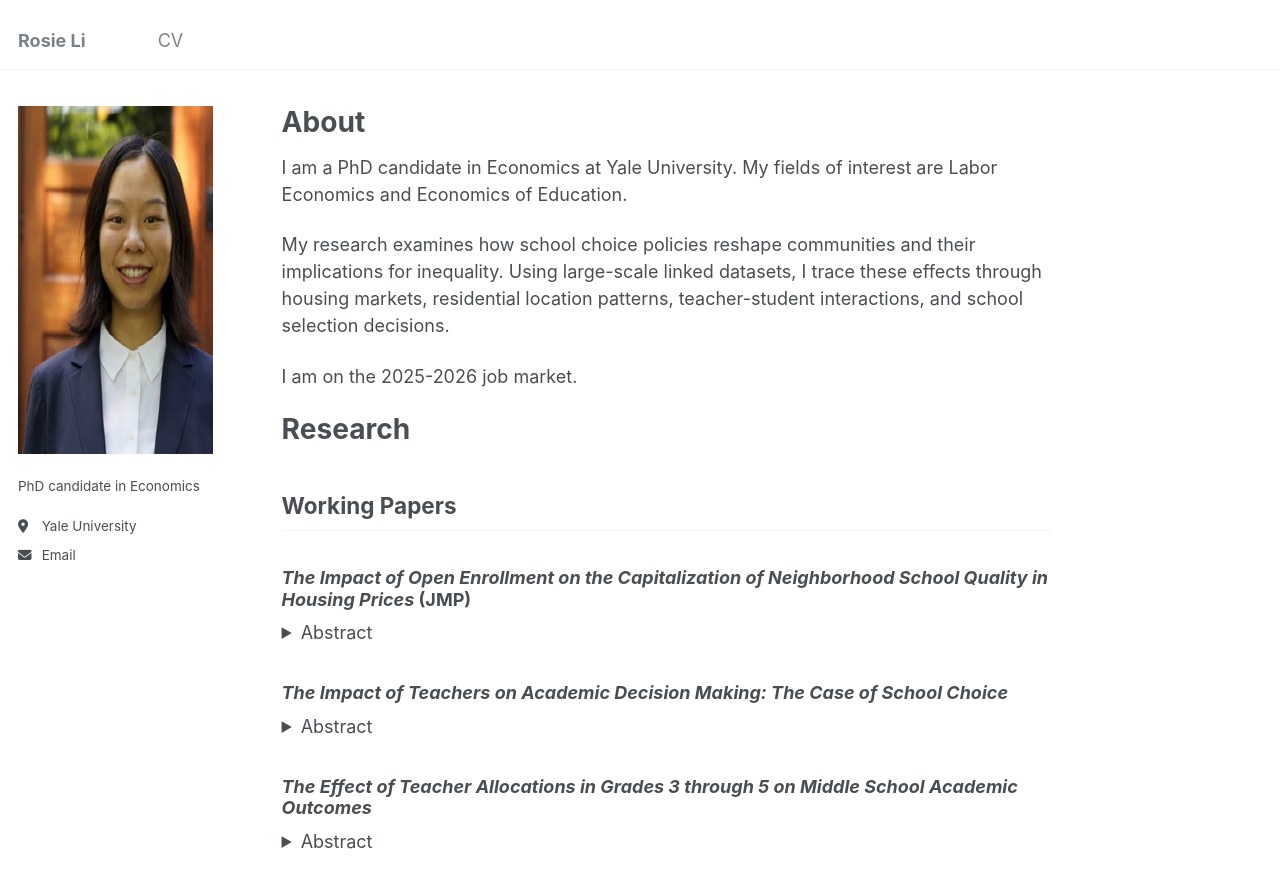
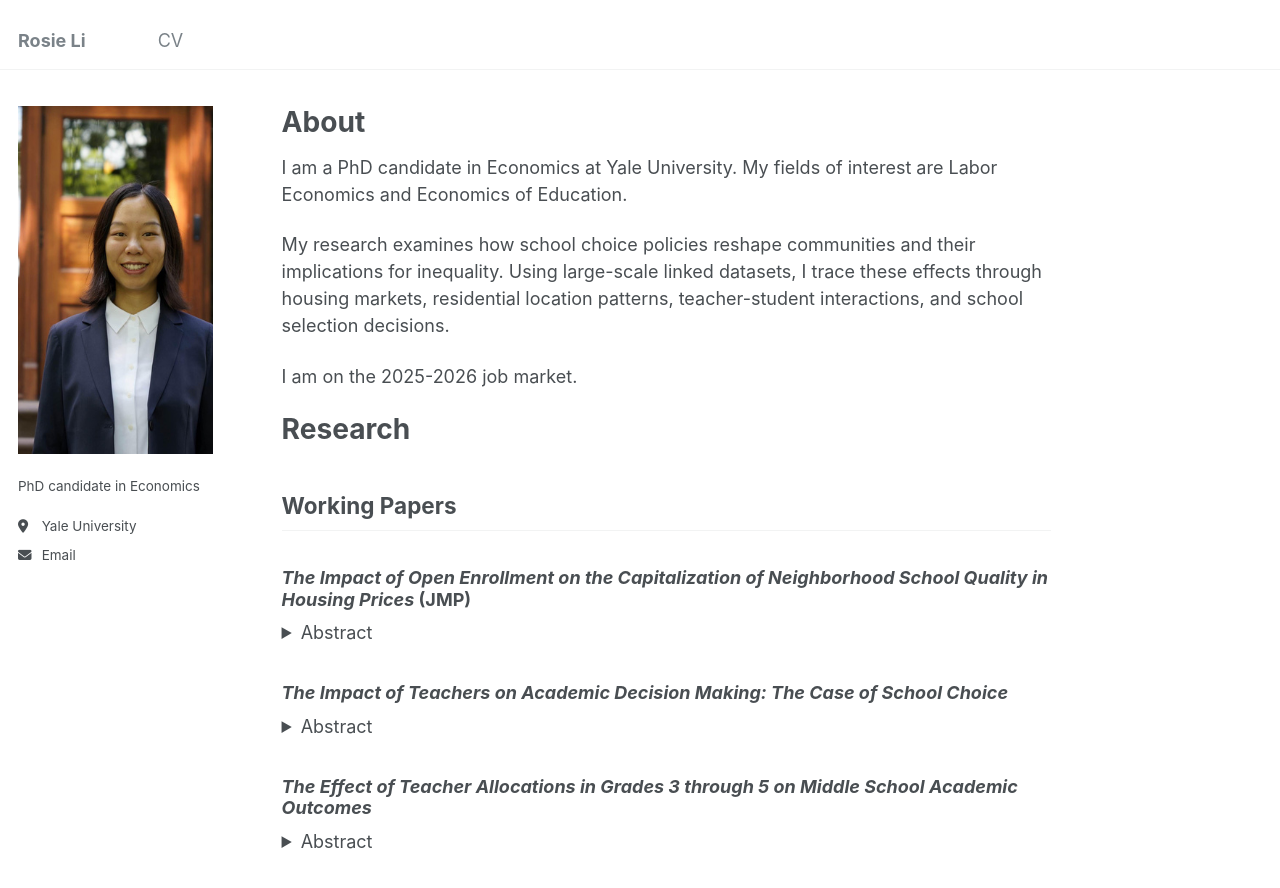
Before and after one commit to rosieli5/rosieli5.github.io, a Jekyll site: the page built from _pages/about.md, in a window 1280 px wide and 900 px high. Shown: the top 888 px of the window. Built offline with Jekyll 4.4.1, drawn with Linux system fonts in a browser that asks for light colours.

Commit message:
Update _config.yml

```diff
--- a/_config.yml
+++ b/_config.yml
@@ -23,7 +23,7 @@ author:
   # Biographic information
   # avatar           : "profile34.png"
   # avatar           : "profile2to3.png"
-  avatar           : "profile-photo-new.jpg"
+  avatar           : "profile-photo.png"
   #<div class="clearfix">
   #  <img src="profile-photo.png.jpg" alt="Image description">
   #  <p>Your text content here. The text will wrap around the image and ensure proper layout without overlap.</p>
```
